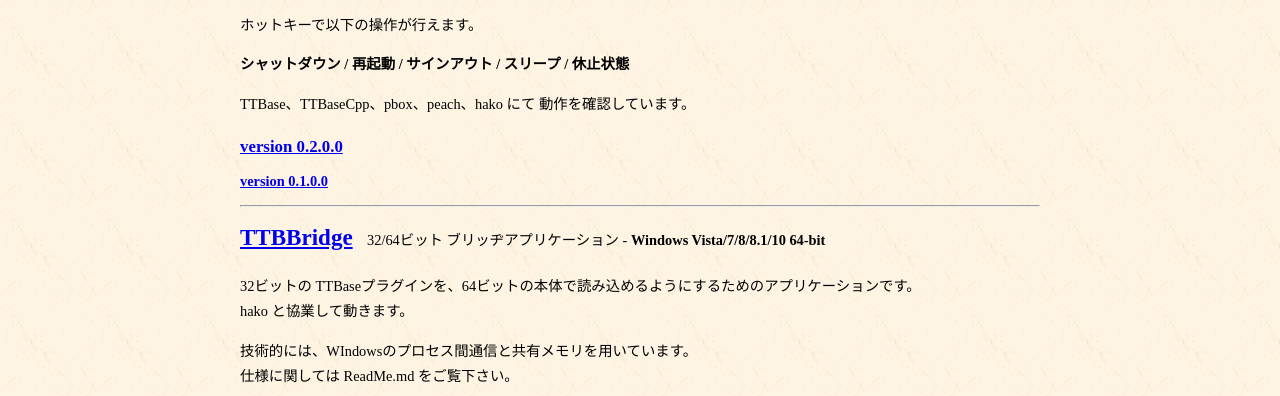
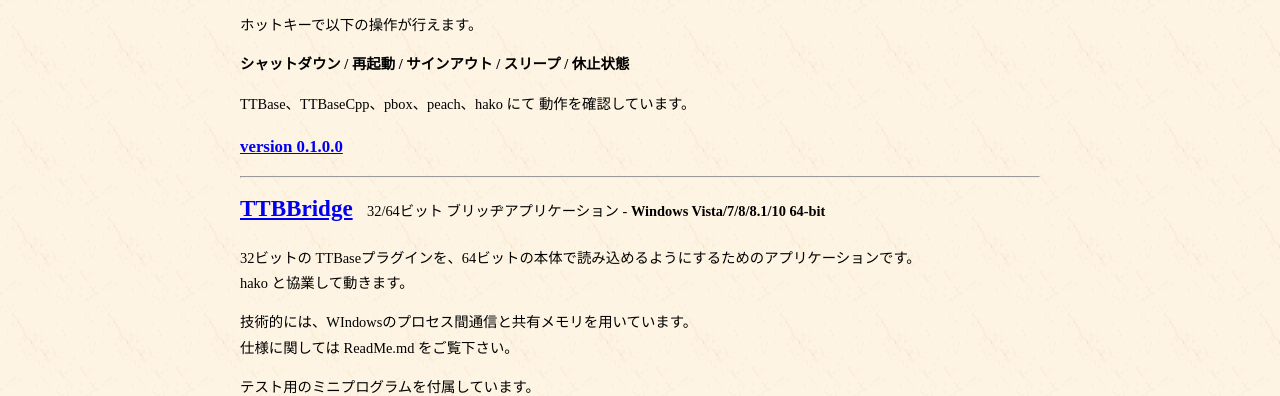
Before and after one commit to tapetums/tapetums.github.io, a plain HTML site: page TTBase.html in a window 1280 px wide. Shown: the part 2480-2876 px from the top of the page. Drawn offline with Linux system fonts and the light colour scheme.

Commit message:
リンクの誤りを修正

```diff
--- a/TTBase.html
+++ b/TTBase.html
@@ -92,8 +92,7 @@
     <p>
         TTBase、TTBaseCpp、pbox、peach、hako にて 動作を確認しています。
     </p>
-    <h3><a href="https://github.com/tapetums/HotkeyCpp/releases/tag/0.2.0.0">version 0.2.0.0</a></h3>
-    <h4><a href="https://github.com/tapetums/HotkeyCpp/releases/tag/0.1.0.0">version 0.1.0.0</a></h4>
+    <h3><a href="https://github.com/tapetums/TTPowerBase/releases/tag/0.1.0.0">version 0.1.0.0</a></h3>
 
     <hr>
 
```
